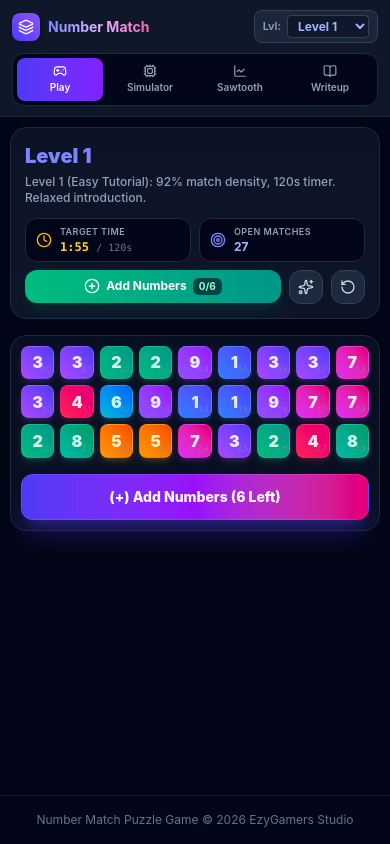
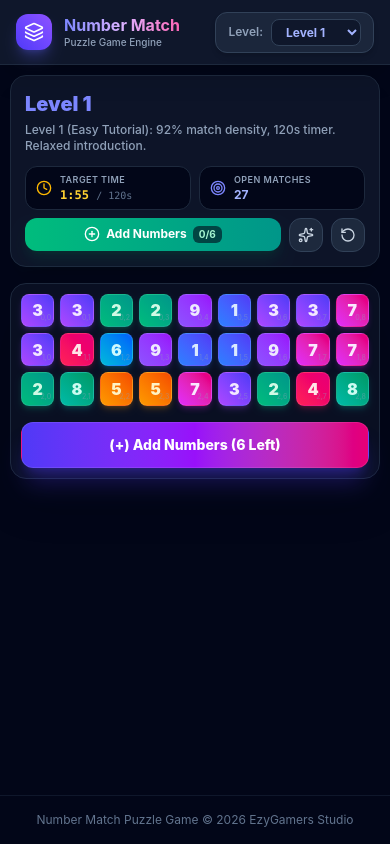
Before and after one commit to ayushmanji/Number-Match-Logic-Engine, a React (Vite) app: page / in a window 390 px wide. Built offline with nearby package versions, Linux system fonts and the light colour scheme.

Commit message:
fix(gameplay): eliminate deadlock states, guarantee 2D column-aligned playable matches on Add Row, and focus UI on interactive game

```diff
--- a/src/App.tsx
+++ b/src/App.tsx
@@ -1,33 +1,11 @@
-import { useState, useEffect, lazy, Suspense } from 'react';
+import { useState, useEffect } from 'react';
 import { GameEngine } from './engine/GameEngine';
 import type { BoardState, MatchPair } from './types/game';
 import { Navbar } from './components/Navbar';
-import type { NavTab } from './components/Navbar';
 import { HeaderStats } from './components/HeaderStats';
 import { GameBoard } from './components/GameBoard';
-import { RefreshCw } from 'lucide-react';
-
-const SimulatorPanel = lazy(() =>
-  import('./components/SimulatorPanel').then((m) => ({ default: m.SimulatorPanel }))
-);
-const SawtoothChart = lazy(() =>
-  import('./components/SawtoothChart').then((m) => ({ default: m.SawtoothChart }))
-);
-const DocumentationView = lazy(() =>
-  import('./components/DocumentationView').then((m) => ({ default: m.DocumentationView }))
-);
-
-function LoadingFallback() {
-  return (
-    <div className="py-20 text-center flex flex-col items-center justify-center space-y-3">
-      <RefreshCw className="w-8 h-8 text-indigo-400 animate-spin" />
-      <span className="text-sm font-semibold text-slate-400">Loading module...</span>
-    </div>
-  );
-}
 
 export function App() {
-  const [activeTab, setActiveTab] = useState<NavTab>('PLAY');
   const [currentLevel, setCurrentLevel] = useState<number>(1);
   const [engine, setEngine] = useState<GameEngine>(() => new GameEngine(1));
   const [boardState, setBoardState] = useState<BoardState>(() => engine.getState());
@@ -43,7 +21,7 @@ export function App() {
 
   // Live Timer Interval Hook
   useEffect(() => {
-    if (activeTab !== 'PLAY' || boardState.isWon || boardState.isGameOver) return;
+    if (boardState.isWon || boardState.isGameOver) return;
 
     const timer = setInterval(() => {
       engine.tickTimer(1);
@@ -51,7 +29,7 @@ export function App() {
     }, 1000);
 
     return () => clearInterval(timer);
-  }, [activeTab, engine, boardState.isWon, boardState.isGameOver]);
+  }, [engine, boardState.isWon, boardState.isGameOver]);
 
   const handleLevelChange = (lvl: number) => {
     setCurrentLevel(lvl);
@@ -89,14 +67,11 @@ export function App() {
   return (
     <div className="min-h-screen bg-slate-950 text-slate-100 selection:bg-indigo-500 selection:text-white flex flex-col">
       <Navbar
-        activeTab={activeTab}
-        setActiveTab={setActiveTab}
         currentLevel={currentLevel}
         onLevelChange={handleLevelChange}
       />
 
       <main className="flex-1 max-w-7xl w-full mx-auto p-2.5 sm:p-6 lg:p-8">
-        {activeTab === 'PLAY' && (
         <div className="animate-fade-in">
           <HeaderStats
             boardState={boardState}
@@ -116,13 +91,6 @@ export function App() {
             showHint={showHint}
           />
         </div>
-        )}
-
-        <Suspense fallback={<LoadingFallback />}>
-          {activeTab === 'SIMULATOR' && <SimulatorPanel />}
-          {activeTab === 'SAWTOOTH' && <SawtoothChart />}
-          {activeTab === 'DOCUMENTATION' && <DocumentationView />}
-        </Suspense>
       </main>
 
       <footer className="border-t border-slate-900 bg-slate-950 py-4 text-center text-xs text-slate-500">
--- a/src/components/Navbar.tsx
+++ b/src/components/Navbar.tsx
@@ -1,56 +1,42 @@
 import React from 'react';
-import { Gamepad2, Cpu, LineChart, BookOpen, Layers } from 'lucide-react';
-
-export type NavTab = 'PLAY' | 'SIMULATOR' | 'SAWTOOTH' | 'DOCUMENTATION';
+import { Layers } from 'lucide-react';
 
 interface NavbarProps {
-  activeTab: NavTab;
-  setActiveTab: (tab: NavTab) => void;
   currentLevel: number;
   onLevelChange: (lvl: number) => void;
 }
 
 export const Navbar: React.FC<NavbarProps> = ({
-  activeTab,
-  setActiveTab,
   currentLevel,
   onLevelChange,
 }) => {
-  const tabs = [
-    { id: 'PLAY' as NavTab, label: 'Play Game', shortLabel: 'Play', icon: Gamepad2 },
-    { id: 'SIMULATOR' as NavTab, label: '100-Run Simulator', shortLabel: 'Simulator', icon: Cpu },
-    { id: 'SAWTOOTH' as NavTab, label: 'Sawtooth Curve', shortLabel: 'Sawtooth', icon: LineChart },
-    { id: 'DOCUMENTATION' as NavTab, label: 'Technical Writeup', shortLabel: 'Writeup', icon: BookOpen },
-  ];
-
   return (
     <header className="bg-slate-900 border-b border-slate-800 sticky top-0 z-50 shadow-xl pt-[env(safe-area-inset-top,0px)]">
-      <div className="max-w-7xl mx-auto px-3 sm:px-6 lg:px-8 py-2.5 sm:py-3">
-        {/* Desktop Layout */}
-        <div className="hidden lg:flex items-center justify-between h-12">
+      <div className="max-w-7xl mx-auto px-4 sm:px-6 lg:px-8 py-3">
+        <div className="flex items-center justify-between h-10">
           {/* Logo & Title */}
           <div className="flex items-center space-x-3">
             <div className="p-2 bg-gradient-to-tr from-indigo-600 to-violet-500 rounded-xl shadow-lg shadow-indigo-500/30">
               <Layers className="w-5 h-5 text-white" aria-hidden="true" />
             </div>
             <div>
-              <h1 className="text-lg font-bold bg-gradient-to-r from-indigo-400 via-purple-300 to-pink-400 bg-clip-text text-transparent leading-tight">
-                Number Match Game Engine
+              <h1 className="text-base sm:text-lg font-bold bg-gradient-to-r from-indigo-400 via-purple-300 to-pink-400 bg-clip-text text-transparent leading-tight">
+                Number Match
               </h1>
-              <p className="text-[11px] text-slate-400 font-medium">
-                Solvability & Difficulty System
+              <p className="text-[10px] sm:text-[11px] text-slate-400 font-medium">
+                Puzzle Game Engine
               </p>
             </div>
           </div>
 
           {/* Level Selector */}
-          <div className="flex items-center space-x-2 bg-slate-800/80 px-3 py-1.5 rounded-lg border border-slate-700">
-            <label htmlFor="level-select-desktop" className="text-xs text-slate-400 font-medium">Level:</label>
+          <div className="flex items-center space-x-2 bg-slate-800/90 px-3 py-1.5 rounded-xl border border-slate-700 shadow-md">
+            <label htmlFor="level-select" className="text-xs text-slate-400 font-semibold">Level:</label>
             <select
-              id="level-select-desktop"
+              id="level-select"
               value={currentLevel}
               onChange={(e) => onLevelChange(Number(e.target.value))}
-              className="bg-slate-900 text-indigo-300 font-bold text-xs border border-slate-700 rounded px-2 py-1 focus:outline-none focus:border-indigo-500"
+              className="bg-slate-900 text-indigo-300 font-bold text-xs border border-slate-700 rounded-lg px-2.5 py-1 focus:outline-none focus:border-indigo-500"
             >
               {Array.from({ length: 15 }, (_, i) => i + 1).map((lvl) => (
                 <option key={lvl} value={lvl}>
@@ -59,91 +45,6 @@ export const Navbar: React.FC<NavbarProps> = ({
               ))}
             </select>
           </div>
-
-          {/* Nav Tabs */}
-          <nav className="flex space-x-1 bg-slate-950 p-1 rounded-xl border border-slate-800" role="tablist" aria-label="Main Navigation">
-            {tabs.map((tab) => {
-              const Icon = tab.icon;
-              const isActive = activeTab === tab.id;
-              return (
-                <button
-                  key={tab.id}
-                  role="tab"
-                  aria-selected={isActive}
-                  onClick={() => setActiveTab(tab.id)}
-                  className={`flex items-center space-x-1.5 px-3 py-1.5 rounded-lg text-xs font-semibold transition-all focus:outline-none focus:ring-2 focus:ring-indigo-400 ${
-                    isActive
-                      ? 'bg-gradient-to-r from-indigo-600 to-violet-600 text-white shadow-md'
-                      : 'text-slate-400 hover:text-slate-200 hover:bg-slate-900'
-                  }`}
-                >
-                  <Icon className="w-3.5 h-3.5" />
-                  <span>{tab.label}</span>
-                </button>
-              );
-            })}
-          </nav>
-        </div>
-
-        {/* Mobile & Tablet Responsive Layout */}
-        <div className="flex flex-col space-y-2.5 lg:hidden">
-          {/* Top Row: Brand & Level Dropdown */}
-          <div className="flex items-center justify-between">
-            <div className="flex items-center space-x-2 min-w-0">
-              <div className="p-1.5 bg-gradient-to-tr from-indigo-600 to-violet-500 rounded-lg shadow-md shrink-0">
-                <Layers className="w-4 h-4 text-white" aria-hidden="true" />
-              </div>
-              <div className="truncate">
-                <h1 className="text-sm font-bold bg-gradient-to-r from-indigo-400 via-purple-300 to-pink-400 bg-clip-text text-transparent leading-tight truncate">
-                  Number Match
-                </h1>
-                <p className="text-[10px] text-slate-400 font-medium truncate hidden sm:block">
-                  Logic Engine
-                </p>
-              </div>
-            </div>
-
-            {/* Mobile Level Dropdown */}
-            <div className="flex items-center space-x-1.5 bg-slate-800/90 px-2 py-1 rounded-lg border border-slate-700 shrink-0">
-              <label htmlFor="level-select-mobile" className="text-[11px] text-slate-400 font-semibold">Lvl:</label>
-              <select
-                id="level-select-mobile"
-                value={currentLevel}
-                onChange={(e) => onLevelChange(Number(e.target.value))}
-                className="bg-slate-900 text-indigo-300 font-bold text-xs border border-slate-700 rounded px-1.5 py-0.5 focus:outline-none focus:border-indigo-500"
-              >
-                {Array.from({ length: 15 }, (_, i) => i + 1).map((lvl) => (
-                  <option key={lvl} value={lvl}>
-                    Level {lvl}
-                  </option>
-                ))}
-              </select>
-            </div>
-          </div>
-
-          {/* Bottom Row: Tab Navigation Bar */}
-          <nav className="grid grid-cols-4 gap-1 bg-slate-950 p-1 rounded-xl border border-slate-800" role="tablist" aria-label="Mobile Navigation">
-            {tabs.map((tab) => {
-              const Icon = tab.icon;
-              const isActive = activeTab === tab.id;
-              return (
-                <button
-                  key={tab.id}
-                  role="tab"
-                  aria-selected={isActive}
-                  onClick={() => setActiveTab(tab.id)}
-                  className={`flex flex-col sm:flex-row items-center justify-center space-y-0.5 sm:space-y-0 sm:space-x-1 px-1.5 py-1.5 rounded-lg text-[11px] font-semibold transition-all focus:outline-none focus:ring-1 focus:ring-indigo-400 ${
-                    isActive
-                      ? 'bg-gradient-to-r from-indigo-600 to-violet-600 text-white shadow-md'
-                      : 'text-slate-400 hover:text-slate-200 hover:bg-slate-900'
-                  }`}
-                >
-                  <Icon className="w-3.5 h-3.5 shrink-0" />
-                  <span className="truncate text-[10px] sm:text-xs">{tab.shortLabel}</span>
-                </button>
-              );
-            })}
-          </nav>
         </div>
       </div>
     </header>
```
Also changed, not shown: src/engine/AddRowEngine.ts (+19 -34 lines). Lines whose indentation alone changed are shown as unchanged.
